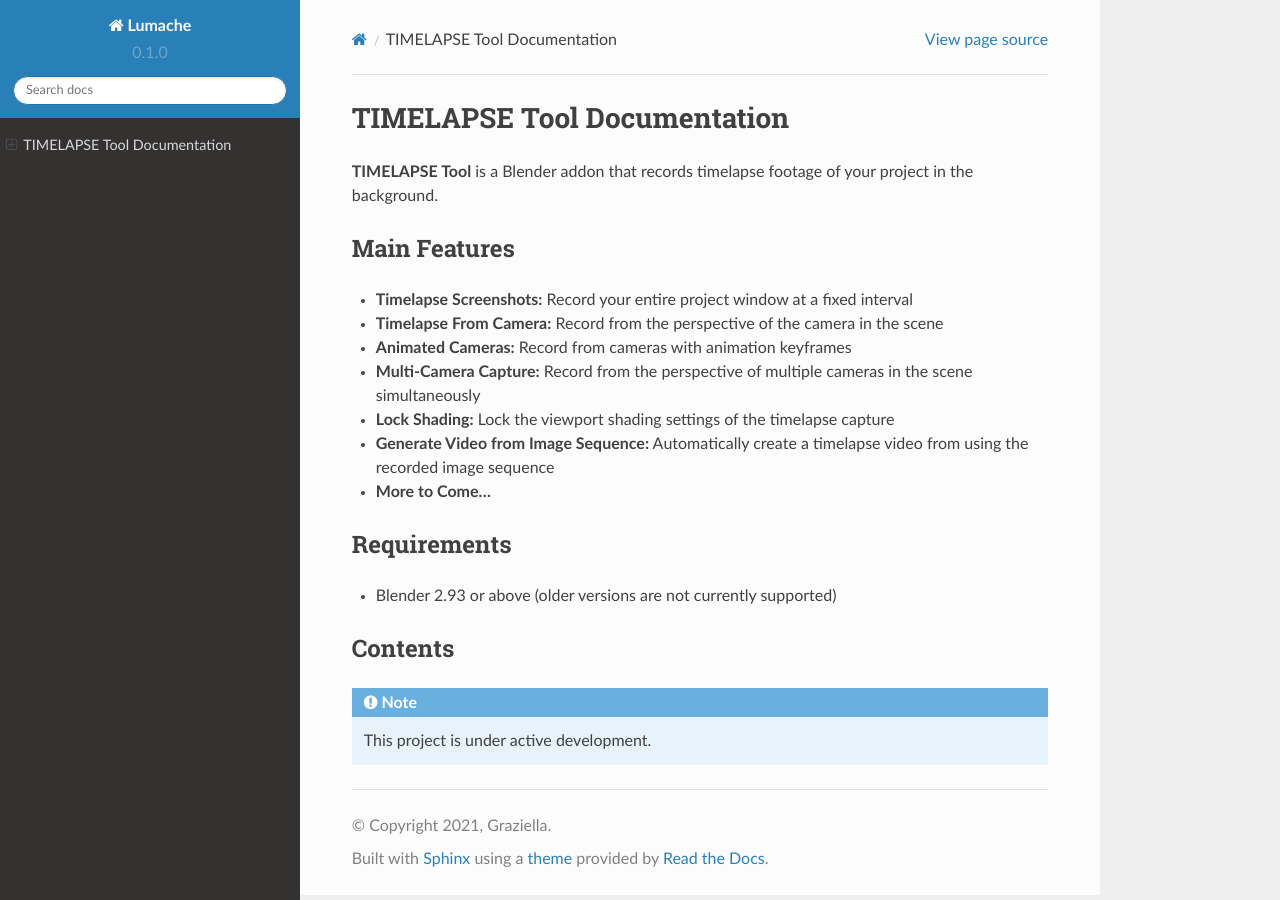
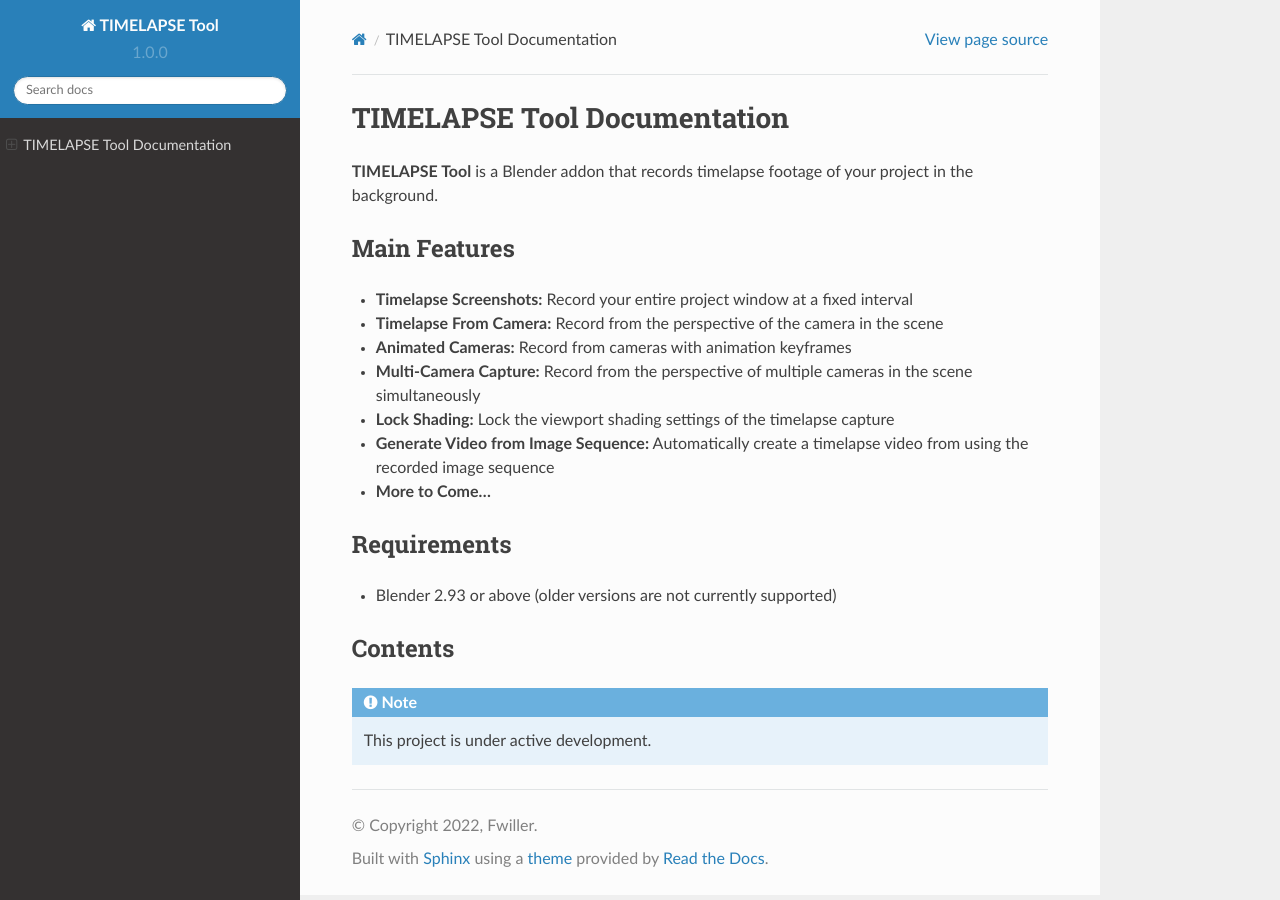
Before and after one commit to fwiller-git/TIMELAPSE-Tool-Docs, a Sphinx documentation site: the page built from docs/source/index.rst, in a window 1280 px wide. Built offline with Sphinx 7.4.7 and the Read the Docs theme 2.0.0, drawn with Linux system fonts in a browser that asks for light colours; pages that are not in the unit, such as notebooks, are missing from menus.

Commit message:
Update conf.py

```diff
--- a/docs/source/conf.py
+++ b/docs/source/conf.py
@@ -2,12 +2,12 @@
 
 # -- Project information
 
-project = 'Lumache'
-copyright = '2021, Graziella'
-author = 'Graziella'
+project = 'TIMELAPSE Tool'
+copyright = '2022, Fwiller'
+author = 'Fwiller'
 
-release = '0.1'
-version = '0.1.0'
+release = '1.0.0'
+version = '1.0.0'
 
 # -- General configuration
 
```
